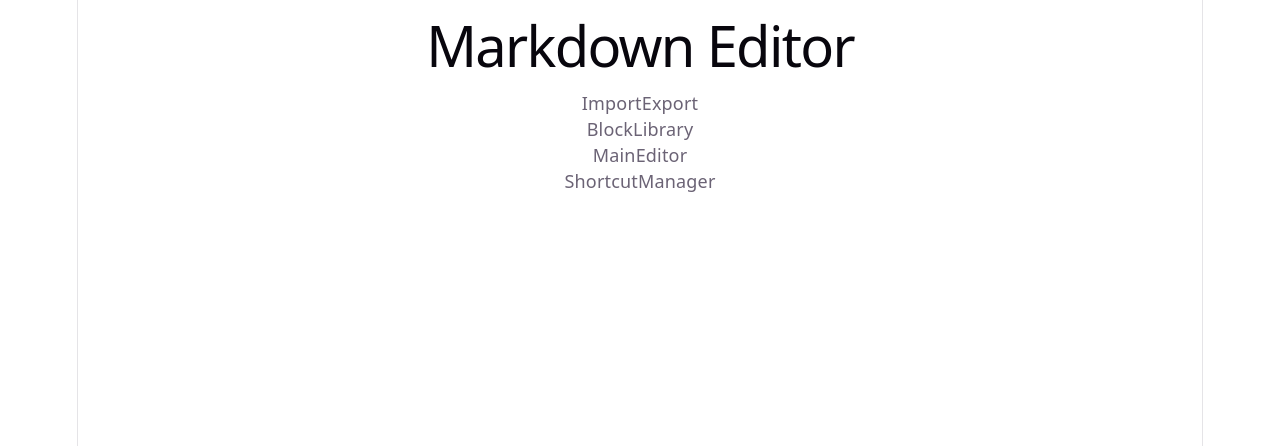
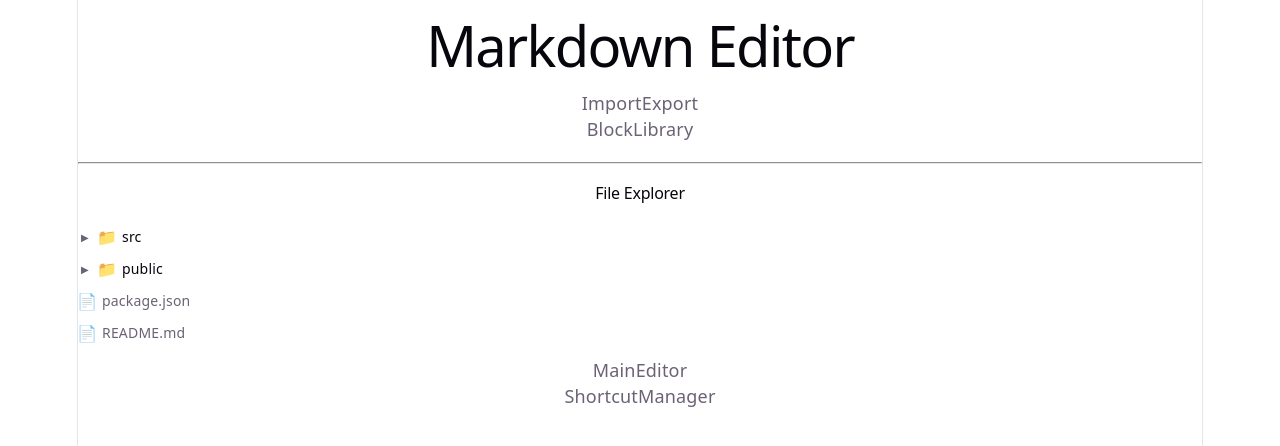
Before and after one commit to gauthierauge/MarkdownEditor, a React (Vite) app: page / in a window 1280 px wide. Shown: the top 446 px of the page. Built offline with nearby package versions, Linux system fonts and the light colour scheme; the HTML template or start-up script is replaced by a standard one.

Commit message:
feat: components hooks and types created

```diff
--- a/src/App.tsx
+++ b/src/App.tsx
@@ -2,6 +2,49 @@ import { BlockLibrary } from '@/features/block-library'
 import { MainEditor } from '@/features/main-editor'
 import { ImportExport } from '@/features/import-export'
 import { ShortcutManager } from '@/features/shortcuts'
+import type { FileNode } from './features/file-tree/types/FileTree.types'
+import { FileTree } from './features/file-tree/FileTree'
+
+const sampleFiles: FileNode[] = [
+  {
+    id: '1',
+    name: 'src',
+    type: 'folder',
+    children: [
+      {
+        id: '2',
+        name: 'components',
+        type: 'folder',
+        children: [
+          { id: '3', name: 'Header.tsx', type: 'file' },
+          { id: '4', name: 'Footer.tsx', type: 'file' },
+        ],
+      },
+      {
+        id: '5',
+        name: 'utils',
+        type: 'folder',
+        children: [
+          { id: '6', name: 'helpers.ts', type: 'file' },
+          { id: '7', name: 'constants.ts', type: 'file' },
+        ],
+      },
+      { id: '8', name: 'App.tsx', type: 'file' },
+      { id: '9', name: 'main.tsx', type: 'file' },
+    ],
+  },
+  {
+    id: '10',
+    name: 'public',
+    type: 'folder',
+    children: [
+      { id: '11', name: 'favicon.ico', type: 'file' },
+      { id: '12', name: 'logo.png', type: 'file' },
+    ],
+  },
+  { id: '13', name: 'package.json', type: 'file' },
+  { id: '14', name: 'README.md', type: 'file' },
+]
 
 export default function App() {
   return (
@@ -13,6 +56,13 @@ export default function App() {
       <main className="app-main">
         <aside className="app-sidebar">
           <BlockLibrary />
+          <hr style={{ margin: '20px 0', borderColor: 'var(--border)' }} />
+          <h2 style={{ fontSize: '16px', margin: '10px 0' }}>File Explorer</h2>
+          <FileTree
+            data={sampleFiles}
+            onFileClick={(file) => console.log('File clicked:', file.name)}
+            onFolderClick={(folder) => console.log('Folder clicked:', folder.name)}
+          />
         </aside>
         <section className="app-content">
           <MainEditor />
--- /dev/null
+++ b/src/features/file-tree/FileTree.tsx
@@ -0,0 +1,36 @@
+import type { FileTreeProps } from './types/FileTree.types'
+import { FileTreeItem } from './components/FileTreeItem'
+import { useFileTree } from './hooks/useFileTree'
+import './styles/FileTree.css'
+
+export function FileTree({
+  data,
+  onFileClick,
+  onFolderClick,
+}: FileTreeProps) {
+  const { isExpanded, toggleExpand } = useFileTree()
+
+  if (!data || data.length === 0) {
+    return (
+      <div className="file-tree file-tree--empty">
+        <p className="file-tree__empty-message">Aucun fichier disponible</p>
+      </div>
+    )
+  }
+
+  return (
+    <div className="file-tree" role="tree">
+      {data.map((node) => (
+        <FileTreeItem
+          key={node.id}
+          node={node}
+          level={0}
+          isExpanded={isExpanded}
+          onToggle={toggleExpand}
+          onFileClick={onFileClick}
+          onFolderClick={onFolderClick}
+        />
+      ))}
+    </div>
+  )
+}
--- /dev/null
+++ b/src/features/file-tree/components/FileTreeItem.tsx
@@ -0,0 +1,76 @@
+import type { KeyboardEvent } from 'react'
+import type { FileTreeItemProps } from "../types/FileTree.types";
+
+export function FileTreeItem({
+  node,
+  level,
+  isExpanded,
+  onToggle,
+  onFileClick,
+  onFolderClick,
+}: FileTreeItemProps) {
+  const isFolder = node.type === 'folder'
+  const hasChildren = isFolder && node.children && node.children.length > 0
+  const expanded = isExpanded(node.id)
+
+  const handleClick = () => {
+    if (isFolder) {
+      onToggle(node.id)
+      onFolderClick?.(node)
+    } else {
+      onFileClick?.(node)
+    }
+  }
+
+  const handleKeyDown = (e: KeyboardEvent) => {
+    if (e.key === 'Enter' || e.key === ' ') {
+      e.preventDefault()
+      handleClick()
+    }
+  }
+
+  return (
+    <div className="file-tree-item">
+      <div
+        className={`file-tree-item__label ${isFolder ? 'file-tree-item__label--folder' : 'file-tree-item__label--file'}`}
+        style={{ paddingLeft: `${level * 16}px` }}
+        onClick={handleClick}
+        onKeyDown={handleKeyDown}
+        role="button"
+        tabIndex={0}
+        aria-expanded={isFolder ? expanded : undefined}
+      >
+        {isFolder && (
+          <span
+            className={`file-tree-item__chevron ${expanded ? 'file-tree-item__chevron--expanded' : ''}`}
+            aria-hidden="true"
+          >
+            ▶
+          </span>
+        )}
+
+        <span className="file-tree-item__icon" aria-hidden="true">
+          {isFolder ? '📁' : '📄'}
+        </span>
+
+        <span className="file-tree-item__name">{node.name}</span>
+      </div>
+
+      {isFolder && expanded && hasChildren && (
+        <div className="file-tree-item__children">
+          {node.children!.map((child) => (
+            <FileTreeItem
+              key={child.id}
+              node={child}
+              level={level + 1}
+              isExpanded={isExpanded}
+              onToggle={onToggle}
+              onFileClick={onFileClick}
+              onFolderClick={onFolderClick}
+            />
+          ))}
+        </div>
+      )}
+    </div>
+  )
+}
--- /dev/null
+++ b/src/features/file-tree/hooks/useFileTree.ts
@@ -0,0 +1,37 @@
+import { useState, useCallback } from 'react'
+
+export function useFileTree() {
+  const [expandedIds, setExpandedIds] = useState<Set<string>>(new Set())
+
+  const toggleExpand = useCallback((nodeId: string) => {
+    setExpandedIds((prev) => {
+      const next = new Set(prev)
+      if (next.has(nodeId)) {
+        next.delete(nodeId)
+      } else {
+        next.add(nodeId)
+      }
+      return next
+    })
+  }, [])
+
+  const isExpanded = useCallback(
+    (nodeId: string) => expandedIds.has(nodeId),
+    [expandedIds]
+  )
+
+  const expandAll = useCallback((nodeIds: string[]) => {
+    setExpandedIds(new Set(nodeIds))
+  }, [])
+
+  const collapseAll = useCallback(() => {
+    setExpandedIds(new Set())
+  }, [])
+
+  return {
+    isExpanded,
+    toggleExpand,
+    expandAll,
+    collapseAll,
+  }
+}
--- /dev/null
+++ b/src/features/file-tree/styles/FileTree.css
@@ -0,0 +1,124 @@
+/**
+ * Styles pour le composant FileTree
+ */
+
+.file-tree {
+    width: 100%;
+    padding: 8px 0;
+    font-size: 14px;
+    user-select: none;
+    text-align: left;
+}
+
+.file-tree--empty {
+    display: flex;
+    align-items: center;
+    justify-content: center;
+    min-height: 100px;
+}
+
+.file-tree__empty-message {
+    color: var(--text);
+    opacity: 0.6;
+    font-size: 14px;
+}
+
+/* Item dans l'arborescence */
+.file-tree-item {
+    width: 100%;
+}
+
+.file-tree-item__label {
+    display: flex;
+    align-items: center;
+    gap: 6px;
+    padding: 6px 8px;
+    cursor: pointer;
+    border-radius: 4px;
+    transition: background-color 0.15s ease;
+    color: var(--text);
+}
+
+.file-tree-item__label:hover {
+    background-color: var(--accent-bg);
+}
+
+.file-tree-item__label:focus {
+    outline: 2px solid var(--accent);
+    outline-offset: -2px;
+}
+
+.file-tree-item__label:active {
+    background-color: var(--accent-bg);
+    opacity: 0.8;
+}
+
+/* Chevron pour les dossiers */
+.file-tree-item__chevron {
+    display: inline-flex;
+    align-items: center;
+    justify-content: center;
+    width: 14px;
+    height: 14px;
+    font-size: 10px;
+    transition: transform 0.2s ease;
+    transform-origin: center;
+    color: var(--text);
+    flex-shrink: 0;
+}
+
+.file-tree-item__chevron--expanded {
+    transform: rotate(90deg);
+}
+
+/* Icône de fichier/dossier */
+.file-tree-item__icon {
+    display: inline-flex;
+    align-items: center;
+    justify-content: center;
+    width: 18px;
+    height: 18px;
+    font-size: 16px;
+    flex-shrink: 0;
+}
+
+/* Nom du fichier/dossier */
+.file-tree-item__name {
+    flex: 1;
+    white-space: nowrap;
+    overflow: hidden;
+    text-overflow: ellipsis;
+    font-family: var(--sans);
+    font-size: 14px;
+    line-height: 20px;
+}
+
+/* Style spécifique pour les dossiers */
+.file-tree-item__label--folder .file-tree-item__name {
+    font-weight: 500;
+    color: var(--text-h);
+}
+
+/* Style spécifique pour les fichiers */
+.file-tree-item__label--file .file-tree-item__name {
+    font-weight: 400;
+}
+
+/* Responsive */
+@media (max-width: 1024px) {
+    .file-tree {
+        font-size: 13px;
+    }
+
+    .file-tree-item__label {
+        padding: 4px 6px;
+    }
+
+    .file-tree-item__icon {
+        font-size: 14px;
+    }
+
+    .file-tree-item__name {
+        font-size: 13px;
+    }
+}
--- a/src/store/index.ts
+++ b/src/store/index.ts
@@ -1,13 +1,24 @@
 import { combineReducers, configureStore } from '@reduxjs/toolkit'
 import { persistStore, persistReducer } from 'redux-persist'
-import storage from 'redux-persist/lib/storage' // localStorage
 
 import blocksReducer from './blocksSlice.ts'
 import editorReducer from './editorSlice.ts'
 
+const customStorage = {
+  getItem: (key: string) => {
+    return Promise.resolve(localStorage.getItem(key))
+  },
+  setItem: (key: string, value: string) => {
+    return Promise.resolve(localStorage.setItem(key, value))
+  },
+  removeItem: (key: string) => {
+    return Promise.resolve(localStorage.removeItem(key))
+  },
+}
+
 const persistConfig = {
   key: 'root',
-  storage,
+  storage: customStorage,
 }
 
 const rootReducer = combineReducers({
```
Also changed, not shown: eslint.config.js (+31 -1 lines), src/features/file-tree/types/FileTree.types.ts (added, +23 -0 lines).
